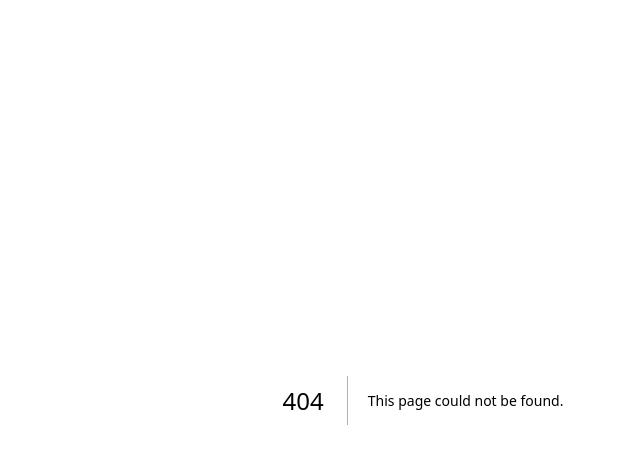
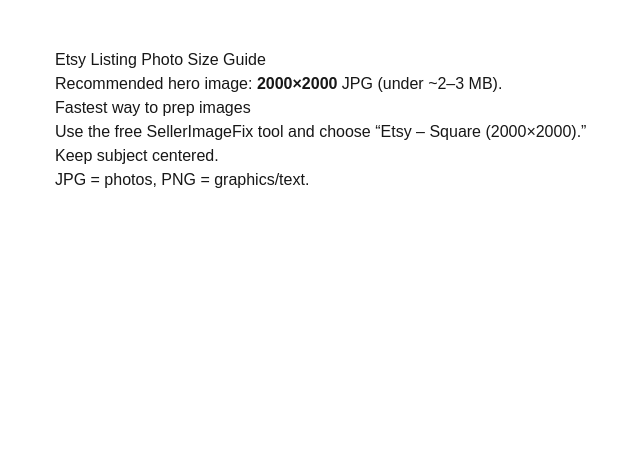
Before and after one commit to m7gcv8zzwc-web/sellerimagefix, a Next.js app: page /etsy-photo-size-guide in a window 1280 px wide. Before the commit this address had no page. Shown: the top 464 px of the page, without its empty margins (217-857 px from the left). Built offline with nearby package versions, Linux system fonts and the light colour scheme.

Commit message:
fix: server layout + client analytics wrapper

```diff
--- /dev/null
+++ b/app/etsy-photo-size-guide/page.tsx
@@ -0,0 +1,23 @@
+export const metadata = {
+  title: "Etsy Listing Photo Size Guide (2026) | SellerImageFix",
+  description:
+    "Exact Etsy listing image dimensions that look great and load fast, plus a free tool to resize and crop in seconds.",
+};
+
+export default function Page() {
+  return (
+    <main className="max-w-3xl mx-auto px-4 py-12 prose">
+      <h1>Etsy Listing Photo Size Guide</h1>
+      <p>Recommended hero image: <strong>2000×2000</strong> JPG (under ~2–3 MB).</p>
+      <h2>Fastest way to prep images</h2>
+      <p>
+        Use the free <a href="/">SellerImageFix</a> tool and choose
+        “Etsy – Square (2000×2000).”
+      </p>
+      <ul>
+        <li>Keep subject centered.</li>
+        <li>JPG = photos, PNG = graphics/text.</li>
+      </ul>
+    </main>
+  );
+}
--- /dev/null
+++ b/app/facebook-marketplace-photo-guide/page.tsx
@@ -0,0 +1,18 @@
+export const metadata = {
+  title: "Facebook Marketplace Photo Size Guide (2026) | SellerImageFix",
+  description:
+    "Best Marketplace image sizes for clear, fast-loading listings, plus a free tool to prep them instantly.",
+};
+
+export default function Page() {
+  return (
+    <main className="max-w-3xl mx-auto px-4 py-12 prose">
+      <h1>Facebook Marketplace Photo Size Guide</h1>
+      <p>Use <strong>square 1200×1200</strong> for consistent thumbnails.</p>
+      <p>
+        Open <a href="/">SellerImageFix</a> and pick
+        “Facebook Marketplace – Square (1200×1200).”
+      </p>
+    </main>
+  );
+}
--- a/app/layout.tsx
+++ b/app/layout.tsx
@@ -1,10 +1,7 @@
-"use client";
-
-import { Analytics } from "@vercel/analytics/react";
-import { SpeedInsights } from "@vercel/speed-insights/next";
 import type { Metadata } from "next";
 import { Geist, Geist_Mono } from "next/font/google";
 import "./globals.css";
+import AnalyticsClient from "../components/AnalyticsClient";
 
 const geistSans = Geist({
   variable: "--font-geist-sans",
@@ -18,20 +15,18 @@
 
 export const metadata: Metadata = {
   title: "SellerImageFix — Better Listing Photos. Higher Sales.",
-  description: "Prepare your listing photos instantly. Resize, smart-crop, and download a tidy bundle. Always Free.",
+  description:
+    "Prepare your listing photos instantly. Resize, smart-crop, and download a tidy bundle. Always Free.",
 };
 
 export default function RootLayout({
   children,
-}: Readonly<{
-  children: React.ReactNode;
-}>) {
+}: Readonly<{ children: React.ReactNode }>) {
   return (
     <html lang="en">
       <body className={`${geistSans.variable} ${geistMono.variable} antialiased`}>
         {children}
-        <Analytics />
-        <SpeedInsights />
+        <AnalyticsClient />
       </body>
     </html>
   );
--- /dev/null
+++ b/components/AnalyticsClient.tsx
@@ -0,0 +1,13 @@
+"use client";
+
+import { Analytics } from "@vercel/analytics/react";
+import { SpeedInsights } from "@vercel/speed-insights/next";
+
+export default function AnalyticsClient() {
+  return (
+    <>
+      <Analytics />
+      <SpeedInsights />
+    </>
+  );
+}
```
